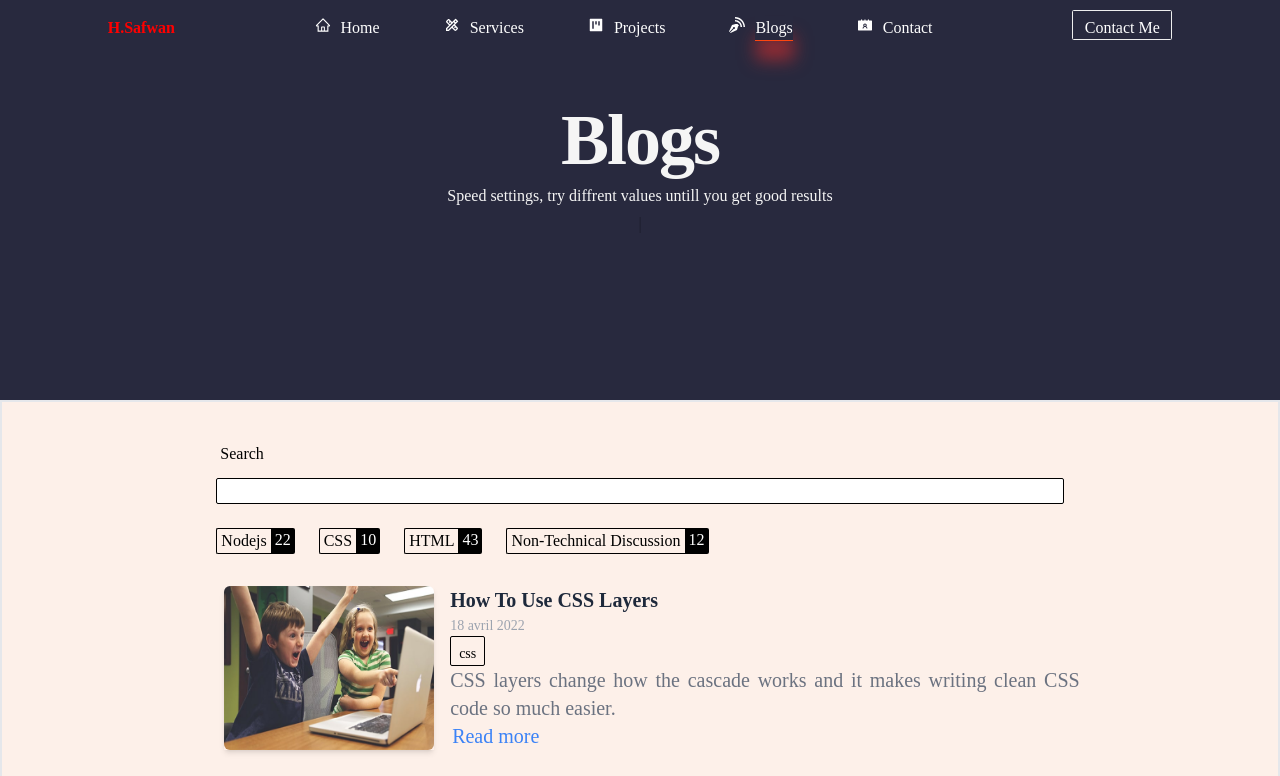
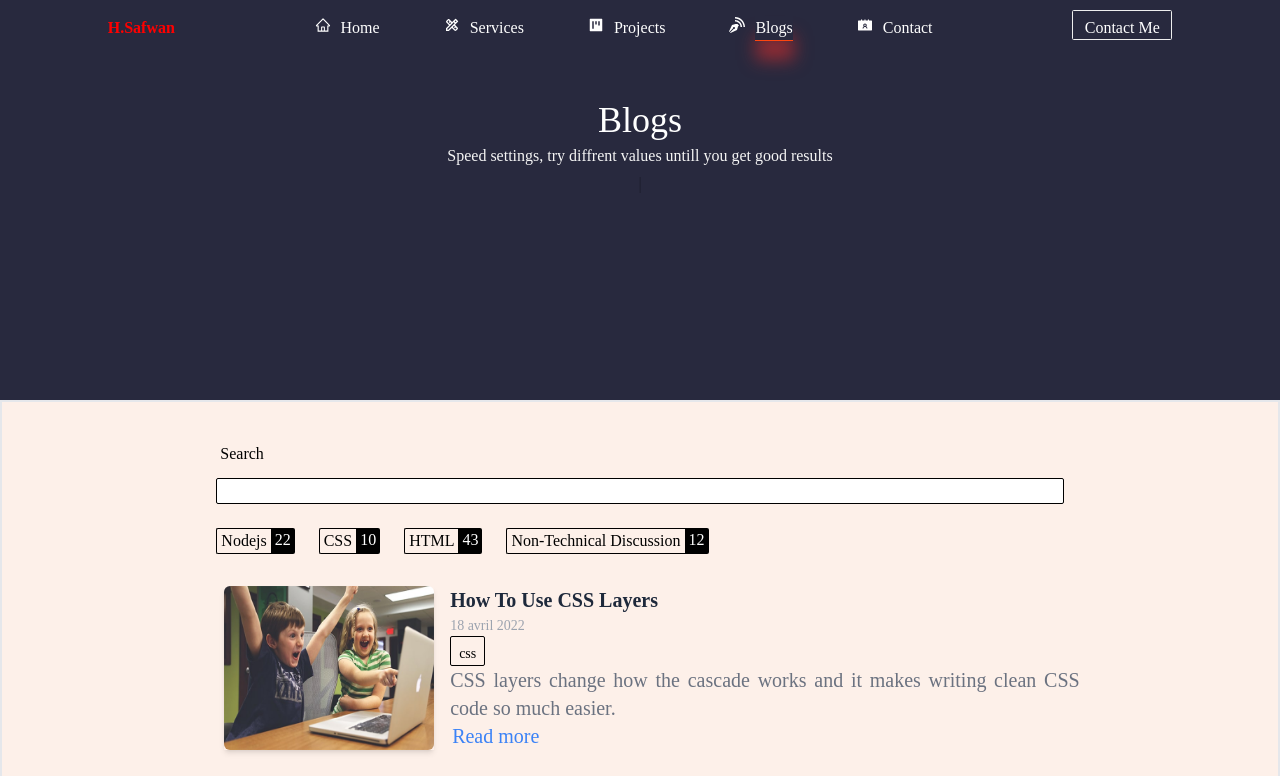
Before and after one commit to Safwa9amar/myPortfolio, a React (Create React App) app: page /Blogs in a window 1280 px wide. Shown: the top 776 px of the page. Built offline with nearby package versions, Linux system fonts and the light colour scheme.

Commit message:
making new route to view posts in blog

```diff
--- a/package.json
+++ b/package.json
@@ -12,6 +12,7 @@
     "react-dom": "^17.0.2",
     "react-icons": "^4.3.1",
     "react-intersection-observer": "^8.33.1",
+    "react-router": "^6.3.0",
     "react-router-dom": "^6.2.1",
     "react-scripts": "5.0.0",
     "styled-components": "^5.3.3",
--- a/src/App.js
+++ b/src/App.js
@@ -7,18 +7,24 @@ import Services from "./pages/Services";
 import Projects from "./pages/Projects";
 import Navbar from "./components/nav";
 import Footer from "./components/Footer";
+import Blog from "./pages/blogs/Blog";
+import BlogsContextProvider from "./context/blogsContext";
+
 function App() {
   return (
     <div className="App">
-      <Navbar />
+      <BlogsContextProvider>
+        <Navbar />
         <Routes>
           <Route exact path="/" element={<Home />} />
           <Route path="Blogs" element={<Blogs />} />
+          <Route path="Blogs/post" element={<Blog />} />
           <Route path="Contact" element={<ContactPage />} />
           <Route path="Services" element={<Services />} />
           <Route path="Projects" element={<Projects />} />
         </Routes>
-      <Footer />
+        <Footer />
+      </BlogsContextProvider>
     </div>
   );
 }
--- a/src/components/nav.js
+++ b/src/components/nav.js
@@ -1,6 +1,6 @@
-import { H1, Text } from "./all_in_one";
+import { Text } from "./all_in_one";
 import styled from "styled-components";
-import { useState } from "react";
+import { useState, useContext } from "react";
 import { Link } from "react-router-dom";
 import { useLocation } from "react-router-dom";
 import { useEffect, useRef } from "react";
@@ -8,9 +8,11 @@ import Typed from "typed.js";
 import { AiOutlineHome, AiFillProject, AiFillContacts } from "react-icons/ai";
 import { MdOutlineDesignServices } from "react-icons/md";
 import { ImBlog } from "react-icons/im";
+import { BlogContext } from "../context/blogsContext";
+
 const Nav = styled.div`
   display: flex;
-  flex-flow: column ;
+  flex-flow: column;
   width: 100%;
   &.Nav {
     background-color: #28293e;
@@ -21,7 +23,7 @@ const Nav = styled.div`
     &.Nav {
       & ul {
         position: fixed;
-        flex-flow: column ;
+        flex-flow: column;
         justify-content: center;
         align-items: flex-start;
         z-index: 111;
@@ -87,7 +89,8 @@ const FlexRow = styled.div`
       left: -100%;
     }
 
-    &:hover ,&:focus {
+    &:hover,
+    &:focus {
       box-shadow: 1px 20px 17px 0px #eeeeee30;
       background: inherit;
       outline: none;
@@ -96,10 +99,7 @@ const FlexRow = styled.div`
         width: 100%;
         height: 1px;
         left: 0;
-
-
       }
-
     }
   }
 `;
@@ -190,7 +190,11 @@ const MenuBtn = styled.div`
 const Navbar = (props) => {
   const [active, setActive] = useState(false);
   const Location = useLocation();
+
   const el = useRef(null);
+  const blog = useContext(BlogContext).filter(
+    (blog) => blog.id == Location.search.replace("?id=", "")
+  )[0];
 
   useEffect(() => {
     const typed = new Typed(el.current, {
@@ -198,11 +202,15 @@ const Navbar = (props) => {
         Location.pathname === "/"
           ? ["Front End Developer", "Web designer", "5 Years Experience"]
           : Location.pathname === "/Services"
-          ? ["We provides a full service range including technical skills, design, business understanding."]
+          ? [
+              "We provides a full service range including technical skills, design, business understanding.",
+            ]
           : Location.pathname === "/Projects"
           ? ["Speed settings, try diffrent values untill you get good results"]
           : Location.pathname === "/Blogs"
           ? ["Speed settings, try diffrent values untill you get good results"]
+          : Location.pathname === "/Blogs/post"
+          ? [blog.text]
           : Location.pathname === "/Contact"
           ? ["Speed settings, try diffrent values untill you get good results"]
           : "", // Strings to display
@@ -270,7 +278,7 @@ const Navbar = (props) => {
         <Contact className="contactBtn">Contact Me</Contact>
       </FlexRow>
       <About className="About">
-        <H1 color="white">
+        <h2 className="text-white text-2xl lg:text-4xl " color="white">
           {Location.pathname === "/"
             ? "About Me"
             : Location.pathname === "/Services"
@@ -279,10 +287,14 @@ const Navbar = (props) => {
             ? "Projects"
             : Location.pathname === "/Blogs"
             ? "Blogs"
+            : Location.pathname === "/Blogs/post"
+            ? blog.header
+            : Location.pathname === "/Blogs/html"
+            ? "html"
             : Location.pathname === "/Contact"
             ? "Contact"
             : ""}
-        </H1>
+        </h2>
         <Text color="white" ref={el}></Text>
       </About>
       <MenuBtn
--- /dev/null
+++ b/src/context/blogsContext.jsx
@@ -0,0 +1,46 @@
+import React, { createContext, useState } from "react";
+import arr from "../components/images";
+export const BlogContext = createContext();
+
+
+const BlogsContextProvider = (props) => {
+  const [blogs, setBlogs] = useState([
+    {
+      id : 1,
+      header: "How To Use CSS Layers",
+      date: "18 avril 2022",
+      tag: "css",
+      text: "CSS layers change how the cascade works and it makes writing clean CSS code so much easier.",
+      img: arr[3],
+    },
+    {
+      id : 2,
+      header: "How To Create Custom JavaScript Events",
+      date: "14 avril 2022",
+      tag: "JavaScript",
+      text: "Custom events in JavaScript make handling things like double click, long press, and touch gestures much easier, but they can also be used for cross app communication.",
+      img: arr[4],
+    },
+    {
+      id : 3,
+      header: 'Stop Using The "!" Bang Operator In JavaScript',
+      date: "4avril 2022",
+      tag: "JavaScript",
+      text: "You may think you are writing cleaner code using the bang operator, but in reality you are just opening yourself up to a plethora of bugs.",
+      img: arr[5],
+    },
+    {
+      id : 4,
+      header: "How To Implement Debounce And Throttle In JavaScript ",
+      date: "22 mars 2022",
+      tag: "JavaScript",
+      text: "Debounce and throttle are two of the best ways to improve the performance of your site and in this article I talk all about how to implement both options and what they do.",
+      img: arr[2],
+    },
+  ]);
+
+  return (
+    <BlogContext.Provider value={blogs}>{props.children}</BlogContext.Provider>
+  );
+};
+export default BlogsContextProvider;
--- a/src/pages/Blogs.js
+++ b/src/pages/Blogs.js
@@ -1,35 +1,9 @@
 import { motion } from "framer-motion";
-import arr from "../components/images";
-let data = [
-  {
-    header: "How To Use CSS Layers",
-    date: "18 avril 2022",
-    tag: "css",
-    text: "CSS layers change how the cascade works and it makes writing clean CSS code so much easier.",
-    img: arr[3],
-  },
-  {
-    header: "How To Create Custom JavaScript Events",
-    date: "14 avril 2022",
-    tag: "JavaScript",
-    text: "Custom events in JavaScript make handling things like double click, long press, and touch gestures much easier, but they can also be used for cross app communication.",
-    img: arr[4],
-  },
-  {
-    header: 'Stop Using The "!" Bang Operator In JavaScript',
-    date: "4avril 2022",
-    tag: "JavaScript",
-    text: "You may think you are writing cleaner code using the bang operator, but in reality you are just opening yourself up to a plethora of bugs.",
-    img: arr[5],
-  },
-  {
-    header: "How To Implement Debounce And Throttle In JavaScript ",
-    date: "22 mars 2022",
-    tag: "JavaScript",
-    text: "Debounce and throttle are two of the best ways to improve the performance of your site and in this article I talk all about how to implement both options and what they do.",
-    img: arr[2],
-  },
-];
+import { Link, Outlet } from "react-router-dom";
+import { BlogContext } from "../context/blogsContext";
+import { useContext } from "react"
+
+
 
 function Article(props) {
   return (
@@ -37,7 +11,7 @@ function Article(props) {
       className="w-full m-3 flex gap-4 justify-between p-2 xl:text-1xl md:text-xl sm:text-sm xs:text-xs "
       initial={{ opacity: 0 }}
       whileInView={{ opacity: 1 }}
-      transition={{ delay: .300 }}
+      transition={{ delay: 0.3 }}
       viewport={{ once: true }}
     >
       <div
@@ -52,11 +26,11 @@ function Article(props) {
 
       <div className="flex-[3]">
         <header>
-          <a href="/2022-04/stop-using-bang-operator">
+          <Link to={`/Blogs/post?id=${props.id}`}>
             <h1 className="xl:text-xl md:text-lg sm:text-sm font-bold border-b-2 border-b-transparent transition-all duration-300  text-slate-800 hover:border-b-2 hover:border-b-orange-500 w-fit">
               {props.header}
             </h1>
-          </a>
+          </Link>
           <p className="text-gray-400 text-sm">{props.date}</p>
           <div className="border-[1px] rounded-sm w-fit px-[0.5rem] m-0  border-black">
             <span className="tag-name text-sm ">{props.tag}</span>
@@ -65,12 +39,12 @@ function Article(props) {
         <p className="text-gray-500 text-justify  xl:text-1xl md:text-xl sm:text-sm xs:text-xs">
           {props.text}
         </p>
-        <a
+        <Link to={`/Blogs/post?id=${props.id}`}
           className="text-blue-500 hover:border-b-2  transition-all duration-300 hover:border-b-red-500 w-fit border-2 border-transparent "
           href="/2022-04/stop-using-bang-operator "
         >
           Read more
-        </a>
+        </Link>
       </div>
     </motion.div>
   );
@@ -102,7 +76,9 @@ function Tag(props) {
   );
 }
 export default function Blogs() {
+  const Blogs = useContext(BlogContext);
   return (
+    <>
       <div className="w-full h-full flex justify-center border-2">
         <div className="w-5/6 mt-10 md:px-24 ">
           <Search />
@@ -112,16 +88,19 @@ export default function Blogs() {
             <Tag text={"HTML"} count={43} />
             <Tag text={"Non-Technical Discussion"} count={12} />
           </div>
-        {data.map((articles) => (
+          {Blogs.map((articles) => (
             <Article
               header={articles.header}
               date={articles.date}
               tag={articles.tag}
               text={articles.text}
               img={articles.img}
+              id={articles.id}
             />
           ))}
         </div>
       </div>
+      <Outlet />
+    </>
   );
 }
--- a/src/pages/Contact.js
+++ b/src/pages/Contact.js
@@ -1,7 +1,8 @@
+
 const Contact = () => {
   return (
     <div className={`border-2 overflow-hidden relative `}>
-     Contact
+      Contact
     </div>
   );
 };
--- /dev/null
+++ b/src/pages/blogs/Blog.js
@@ -0,0 +1,22 @@
+import { useContext } from "react";
+import { useLocation } from "react-router-dom";
+import { BlogContext } from "../../context/blogsContext";
+import { motion } from "framer-motion";
+export default function Blog() {
+  let location = Math.floor(useLocation().search.replace("?id=", ""));
+  const blog = useContext(BlogContext).filter((blog) => blog.id == location)[0];
+
+  return (
+    <motion.div
+      className="m-3 flex-col gap-4 justify-between p-2 xl:text-1xl md:text-xl sm:text-sm xs:text-xs "
+      initial={{ opacity: 0 }}
+      whileInView={{ opacity: 1 }}
+      transition={{ delay: 0.3 }}
+      viewport={{ once: true }}
+    >
+      <h1>{blog?.header || "no header"}</h1>
+      <h1>{blog?.text}</h1>
+      <img src={blog?.img} alt={blog?.header} />
+    </motion.div>
+  );
+}
```
Also changed, not shown: 1 other file (tests, documents, lock files or other folders). Lines whose indentation alone changed are shown as unchanged.
